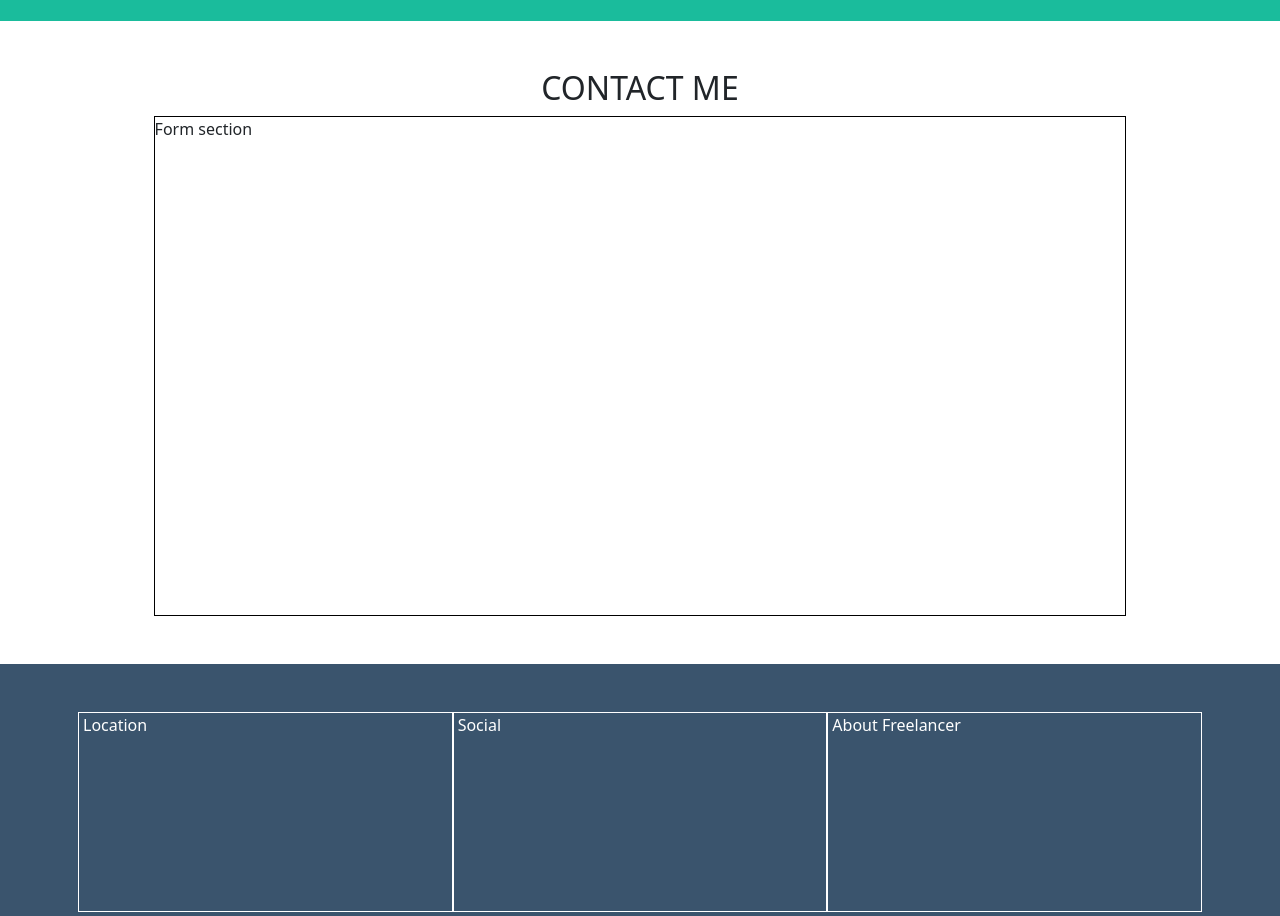
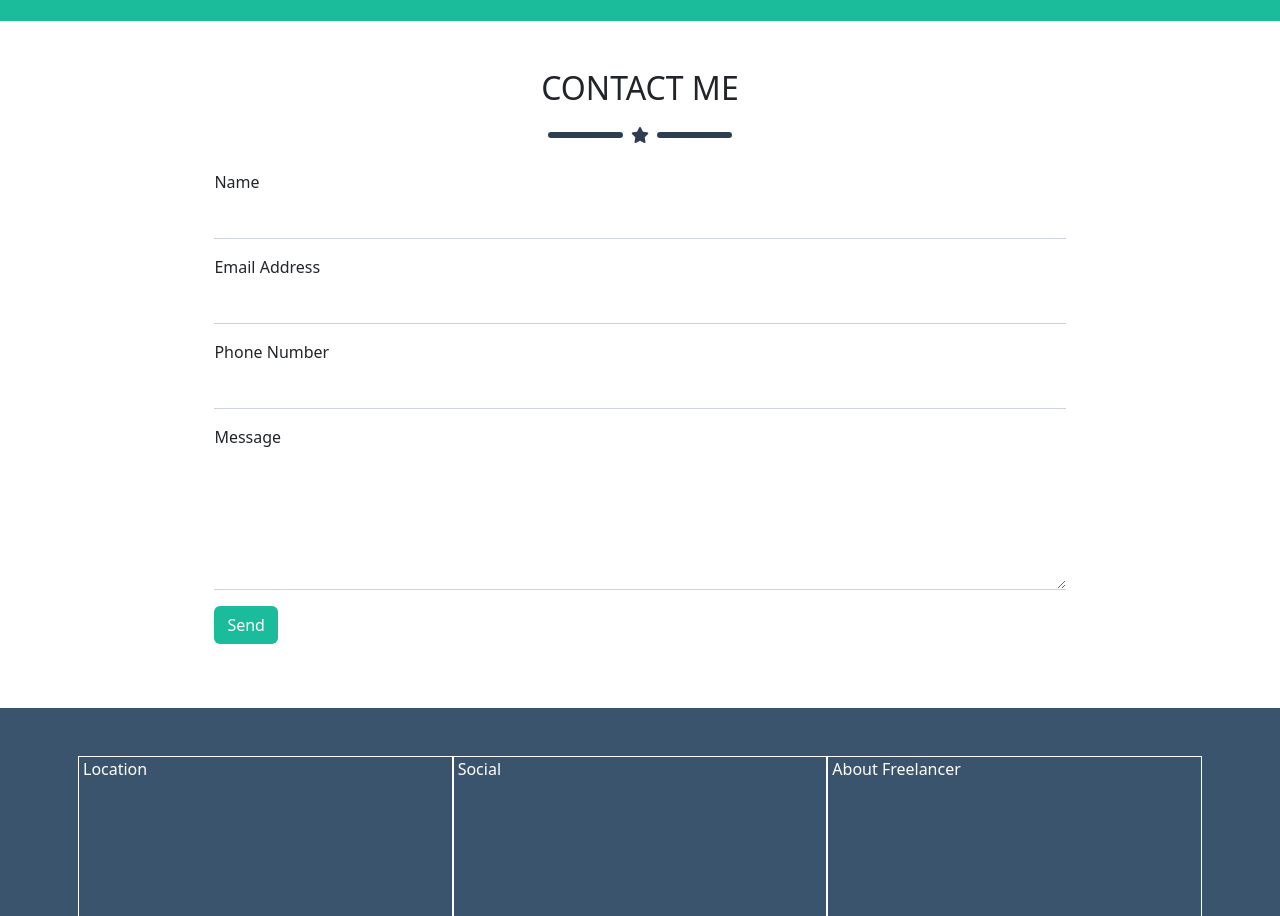
Before and after one commit to GianmarcoDandrea/html-css-bootstrap-freelancer, a plain HTML site: page index.html in a window 1280 px wide. Shown: the part 1990-2906 px from the top of the page. Drawn offline with nearby package versions, Linux system fonts and the light colour scheme.

Commit message:
update: completed main section

```diff
--- a/css/style.css
+++ b/css/style.css
@@ -133,11 +133,26 @@ header {
 .contact-me {
     width: 100%;
 }
+
 .form-section {
-    width: 80%;
-    /* debug */
-    height: 500px;
-    border: 1px solid black;
+    width: 70%;
+}
+
+.ms_form-control {
+    border-left: 0;
+    border-right: 0;
+    border-top: 0;
+    border-radius: 0;
+}
+
+.ms_form-control:focus {
+    border: none;
+    box-shadow: none;
+}
+
+.send-btn {
+    background-color: var(--gb-color-primary);
+    color: var(--primary-text-color);
 }
 
 /****************** FOOTER **************/
--- a/index.html
+++ b/index.html
@@ -192,14 +192,47 @@
 
                 <h2 class="section-title text-center">CONTACT ME</h2>
 
-                <div class="form-section">
-                    Form section
+                <div class="divider d-flex flex-center mb-3">
+
+                    <hr class="style-2 mx-2">
+                    <i class="fa-solid fa-star style-2"></i>
+                    <hr class="style-2 mx-2">
+
                 </div>
 
+                <form class="form-section ">
+                    <div class="mb-3">
+
+                        <label for="input-name" class="form-label">Name</label>
+                        <input type="text" class="form-control ms_form-control" id="input-name">
+
+                    </div>
+
+                    <div class="mb-3">
+
+                        <label for="input-email" class="form-label">Email Address</label>
+                        <input type="email" class="form-control ms_form-control" id="input-email">
+
+                    </div>
+
+                    <div class="mb-3">
+
+                        <label for="input-ph-number" class="form-label">Phone Number</label>
+                        <input type="number" class="form-control ms_form-control" id="input-ph-number">
+
+                    </div>
+
+                    <div class="mb-3">
+
+                        <label for="input-message" class="form-label">Message</label>
+                        <textarea class="form-control ms_form-control" id="input-message" rows="5"></textarea>
+
+                    </div>
+
+                    <button type="submit" class="btn send-btn mb-3">Send</button>
+                </form>
             </div>
         </div>
-
-
     </main>
 
     <!-- FOOTER -->
```
